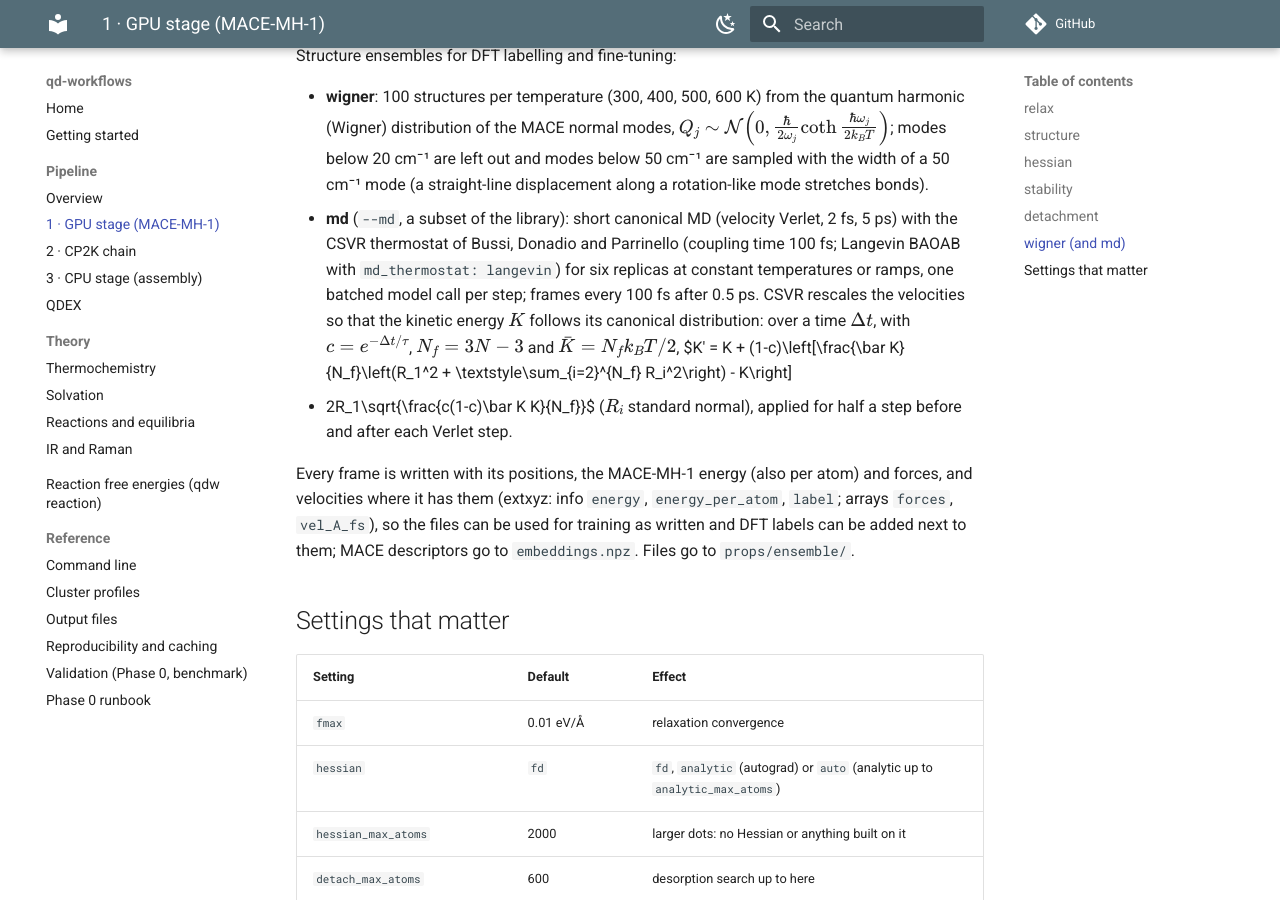
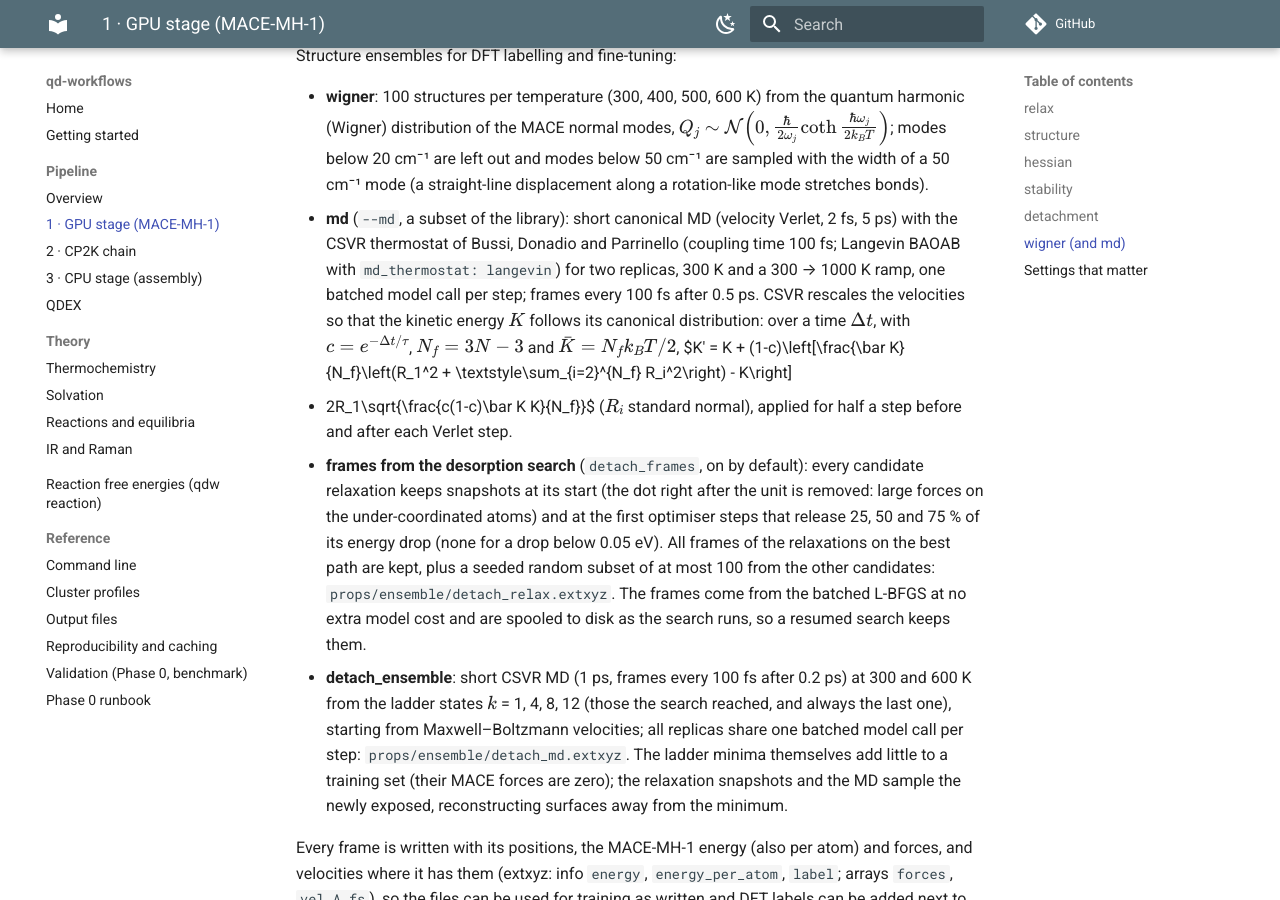
Before and after one commit to nlesc-nano/qd-workflows, an MkDocs documentation site: the page built from docs/pipeline/gpu-stage.md, in a window 1280 px wide and 900 px high, scrolled down 2453 px. Built offline with MkDocs 1.6.1 and Material for MkDocs 9.7.7, drawn with Linux system fonts in a browser that asks for light colours; comment, search, counter and statistics services are not loaded.

Commit message:
props: detach_ensemble and monomer_ensemble in the GPU stage; docs: sampling of the desorption ladder, two MD replicas

````diff
--- a/docs/pipeline/gpu-stage.md
+++ b/docs/pipeline/gpu-stage.md
@@ -9,6 +9,7 @@ flowchart LR
     H --> ST["stability"]
     H --> D["detachment<br/>≤ 600 atoms"]
     H --> W["wigner (+ md)"]
+    D --> DE["detach_ensemble<br/>(ladder MD)"]
     D -.-> SITES["(sites, CPU stage)"]
 ```
 
@@ -97,13 +98,27 @@ Structure ensembles for DFT labelling and fine-tuning:
   mode (a straight-line displacement along a rotation-like mode stretches bonds).
 - **md** (`--md`, a subset of the library): short canonical MD (velocity Verlet, 2 fs, 5 ps)
   with the CSVR thermostat of Bussi, Donadio and Parrinello (coupling time 100 fs; Langevin
-  BAOAB with `md_thermostat: langevin`) for six replicas at constant temperatures or ramps, one
+  BAOAB with `md_thermostat: langevin`) for two replicas, 300 K and a 300 → 1000 K ramp, one
   batched model call per step; frames every 100 fs after 0.5 ps. CSVR rescales the velocities
   so that the kinetic energy $K$ follows its canonical distribution: over a time $\Delta t$, with
   $c = e^{-\Delta t/\tau}$, $N_f = 3N-3$ and $\bar K = N_f k_BT/2$,
   $K' = K + (1-c)\left[\frac{\bar K}{N_f}\left(R_1^2 + \textstyle\sum_{i=2}^{N_f} R_i^2\right) - K\right]
   + 2R_1\sqrt{\frac{c(1-c)\bar K K}{N_f}}$ ($R_i$ standard normal), applied for half a step
   before and after each Verlet step.
+
+- **frames from the desorption search** (`detach_frames`, on by default): every candidate
+  relaxation keeps snapshots at its start (the dot right after the unit is removed: large forces
+  on the under-coordinated atoms) and at the first optimiser steps that release 25, 50 and 75 % of
+  its energy drop (none for a drop below 0.05 eV). All frames of the relaxations on the best path
+  are kept, plus a seeded random subset of at most 100 from the other candidates:
+  `props/ensemble/detach_relax.extxyz`. The frames come from the batched L-BFGS at no extra
+  model cost and are spooled to disk as the search runs, so a resumed search keeps them.
+- **detach_ensemble**: short CSVR MD (1 ps, frames every 100 fs after 0.2 ps) at 300 and 600 K
+  from the ladder states $k$ = 1, 4, 8, 12 (those the search reached, and always the last one),
+  starting from Maxwell–Boltzmann velocities; all replicas share one batched model call per
+  step: `props/ensemble/detach_md.extxyz`. The ladder minima themselves add little to a training
+  set (their MACE forces are zero); the relaxation snapshots and the MD sample the newly exposed,
+  reconstructing surfaces away from the minimum.
 
 Every frame is written with its positions, the MACE-MH-1 energy (also per atom) and forces, and
 velocities where it has them (extxyz: info `energy`, `energy_per_atom`, `label`; arrays `forces`,
````
Also changed, not shown: 1 other file.
